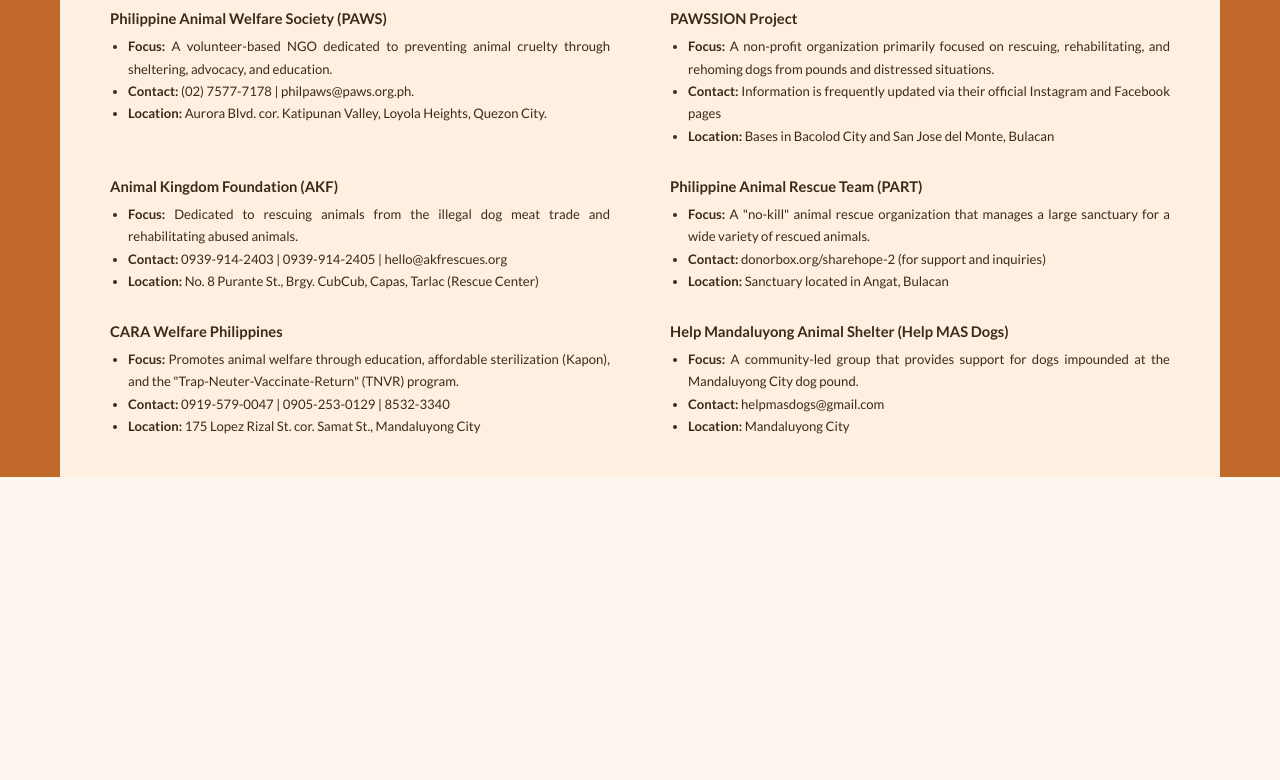
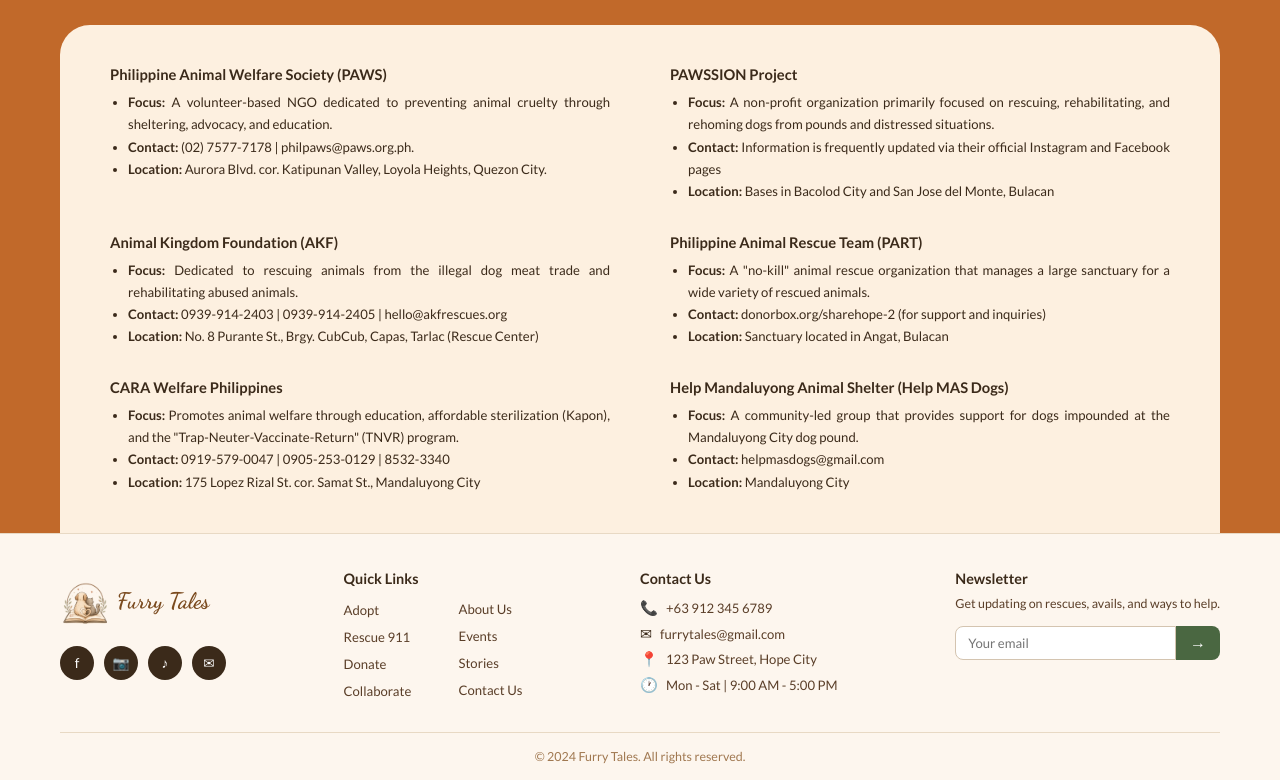
Before and after one commit to JnthnTzn/INF240_NightShfters, a plain HTML site: page Rescue.html in a window 1280 px wide. Shown: the part 1204-1984 px from the top of the page. Before the commit the page ends 1681 px from the top, so only its background shows below. Drawn offline with Linux system fonts and the light colour scheme.

Commit message:
Rescue Page finished.

```diff
--- a/Rescue.css
+++ b/Rescue.css
@@ -1,7 +1,6 @@
 * { margin: 0; padding: 0; box-sizing: border-box; }
 body { font-family: 'Lato', sans-serif; background: #fdf6ee; color: #3b2a1a; }
 
-/* NAV */
 nav {
     display: flex; align-items: center; justify-content: space-between;
     padding: 14px 40px; background: #fdf6ee;
@@ -19,22 +18,21 @@ nav {
     background: #c1692a; color: #fff; border: none;
     padding: 9px 20px; border-radius: 20px; cursor: pointer; font-size: 0.9rem;
 }
+.btn-contact:hover { background: #a0521e; }
 
-/* HERO */
 .hero {
     display: flex; align-items: center; justify-content: space-between;
     padding: 60px 60px 0; background: #fdf6ee; min-height: 520px; position: relative; overflow: hidden;
 }
-.hero-left { max-width: 480px; z-index: 2; }
+.hero-left { max-width: 620px; z-index: 2; }
 .hero-left h1 { font-family: 'Dancing Script', cursive; font-size: 3.2rem; color: #3b2a1a; line-height: 1.1; margin-bottom: 14px; }
 .hero-left p { font-size: 0.95rem; color: #5a3e28; line-height: 1.6; margin-bottom: 30px; }
 
-/* FORM CARD */
 .form-card {
     background: #fff; border-radius: 16px; padding: 24px;
-    box-shadow: 0 4px 20px rgba(0,0,0,0.08); max-width: 440px;
+    box-shadow: 0 4px 20px rgba(0,0,0,0.08); max-width: 580px;
 }
-.form-grid { display: grid; grid-template-columns: 1fr 1fr; gap: 14px; }
+.form-grid { display: grid; grid-template-columns: 1fr 1fr; gap: 14px 40px; }
 .form-field { display: flex; flex-direction: column; gap: 6px; }
 .form-field label { display: flex; align-items: center; gap: 7px; font-size: 0.85rem; font-weight: 700; color: #3b2a1a; }
 .form-field label img { width: 18px; height: 18px; }
@@ -50,7 +48,6 @@ nav {
     display: flex; align-items: center; gap: 10px; cursor: pointer;
     min-height: 52px;
 }
-.upload-box svg { flex-shrink: 0; }
 .upload-text { display: flex; flex-direction: column; gap: 2px; }
 .upload-text p { font-size: 0.78rem; color: #888; line-height: 1.3; }
 .upload-text small { font-size: 0.72rem; color: #aaa; }
@@ -60,17 +57,23 @@ nav {
     padding: 6px 16px; border-radius: 20px; border: 1px solid #d4c4b0;
     background: #fff; font-size: 0.82rem; cursor: pointer; color: #3b2a1a;
 }
-.urgency-btns button.active { background: #c1692a; color: #fff; border-color: #c1692a; }
+.urgency-btns button:nth-child(1) { background: #f6ebdb; border-color: #f6ebdb; }
+.urgency-btns button:nth-child(2) { background: #fbe4c9; border-color: #fbe4c9; }
+.urgency-btns button:nth-child(3) { background: #cf783e; color: #fff; border-color: #cf783e; }
+.urgency-btns button:nth-child(1).selected { background: #c9b89a; border-color: #c9b89a; }
+.urgency-btns button:nth-child(2).selected { background: #d4a87a; border-color: #d4a87a; }
+.urgency-btns button:nth-child(3).selected { background: #8f4e1f; border-color: #8f4e1f; }
 .btn-submit {
     width: 100%; margin-top: 16px; padding: 12px;
     background: #c1692a; color: #fff; border: none; border-radius: 8px;
     font-size: 0.9rem; font-weight: 700; cursor: pointer; letter-spacing: 0.5px;
 }
+.btn-submit:hover { background: #a0521e; }
 
-/* HERO RIGHT */
+
 .hero-right { position: relative; flex-shrink: 0; }
 .hero-right .dog-circle {
-    width: 420px; height: 420px; border-radius: 50%; overflow: hidden;
+    width: 580px; height: 580px; border-radius: 50%; overflow: hidden;
     border: 6px solid #e8d0b0;
 }
 .hero-right .dog-circle img { width: 100%; height: 100%; object-fit: cover; }
@@ -83,8 +86,11 @@ nav {
 .hero-right .quote-bubble p {
     font-family: 'Dancing Script', cursive; font-size: 1rem; color: #fff; line-height: 1.3;
 }
+.heart-message {
+    position: absolute; bottom: 40px; left: 60px;
+    width: 250px; height: auto;
+}
 
-/* HOW IT WORKS */
 .how-section {
     background: #fff; margin: 40px 40px; border-radius: 20px;
     padding: 40px 60px; text-align: center;
@@ -102,11 +108,10 @@ nav {
 .step h3 { font-size: 1rem; font-weight: 700; margin-bottom: 6px; color: #3b2a1a; }
 .step p { font-size: 0.78rem; color: #7a6050; line-height: 1.4; }
 .step-arrow {
-    font-size: 1.4rem; color: #c4a882; margin: 0 8px; padding-top: 24px;
-    letter-spacing: -4px;
+    display: flex; align-items: center; margin: 0 8px; padding-bottom: 40px;
 }
+.step-arrow img { width: 100px; height: 75px; object-fit: contain; }
 
-/* CONTACTS SECTION */
 .contacts-section { background: #c1692a; padding: 50px 60px 0; position: relative; }
 .contacts-section h2 {
     font-family: 'Dancing Script', cursive; font-size: 2.6rem;
@@ -122,5 +127,48 @@ nav {
 .org ul li { font-size: 0.82rem; color: #3b2a1a; line-height: 1.7; text-align: justify; }
 .org ul li b { font-weight: 700; }
 
-/* WAVE DIVIDER */
-.wave-divider { display: block; width: 100%; line-height: 0; }
+.footer { background: #fdf6ee; border-top: 1px solid #e8d9c4; padding: 36px 60px 0; }
+.footer-container { display: flex; justify-content: space-between; align-items: flex-start; gap: 40px; }
+
+.footer-logo { display: flex; flex-direction: column; gap: 16px; min-width: 160px; }
+.footer-logo-content { display: flex; align-items: center; gap: 10px; }
+.footer-logo-content img { height: 60px; }
+.footer-logo-content h3 { font-family: 'Dancing Script', cursive; font-size: 1.4rem; color: #7a4a1e; }
+.footer-socials { display: flex; gap: 10px; }
+.social-icon {
+    width: 34px; height: 34px; border-radius: 50%; background: #3b2a1a;
+    color: #fff; display: flex; align-items: center; justify-content: center;
+    text-decoration: none; font-size: 0.85rem;
+}
+
+.footer-links { display: flex; gap: 40px; }
+.footer-column h4 { font-size: 0.9rem; font-weight: 700; margin-bottom: 12px; color: #3b2a1a; }
+.footer-column ul { list-style: none; display: flex; flex-direction: column; gap: 8px; }
+.footer-column ul li a { text-decoration: none; font-size: 0.82rem; color: #5a3e28; }
+.footer-column ul li a:hover { color: #c1692a; }
+.footer-column:last-child ul { margin-top: 28px; }
+
+.footer-contact h4 { font-size: 0.9rem; font-weight: 700; margin-bottom: 12px; color: #3b2a1a; }
+.contact-item { display: flex; align-items: center; gap: 8px; margin-bottom: 8px; }
+.contact-item span { font-size: 0.9rem; }
+.contact-item p { font-size: 0.82rem; color: #5a3e28; }
+
+.footer-newsletter { min-width: 180px; }
+.footer-newsletter h4 { font-size: 0.9rem; font-weight: 700; margin-bottom: 8px; color: #3b2a1a; }
+.footer-newsletter p { font-size: 0.78rem; color: #5a3e28; margin-bottom: 12px; line-height: 1.5; }
+.newsletter-form { display: flex; gap: 0; }
+.newsletter-input {
+    flex: 1; padding: 8px 12px; border: 1px solid #d4c4b0;
+    border-radius: 8px 0 0 8px; font-size: 0.82rem; outline: none;
+    font-family: 'Lato', sans-serif; background: #fff;
+}
+.newsletter-btn {
+    padding: 8px 14px; background: #4a6741; color: #fff; border: none;
+    border-radius: 0 8px 8px 0; cursor: pointer; font-size: 1rem;
+}
+.newsletter-btn:hover { background: #3a5232; }
+
+.footer-bottom {
+    text-align: center; padding: 16px 0; margin-top: 30px;
+    border-top: 1px solid #e8d9c4; font-size: 0.78rem; color: #a07850;
+}
--- a/Rescue.html
+++ b/Rescue.html
@@ -9,7 +9,6 @@
 </head>
 <body>
 
-    <!-- NAV -->
     <nav>
         <div class="logo">
             <img src="Assets/HomePage/Logo.png" alt="FurryTales Logo">
@@ -31,7 +30,6 @@
         <button class="btn-contact">Contact Us</button>
     </nav>
 
-    <!-- HERO -->
     <section class="hero">
         <div class="hero-left">
             <h1>Be Their Voice</h1>
@@ -39,56 +37,50 @@
 
             <div class="form-card">
                 <div class="form-grid">
-                    <!-- Your Name -->
                     <div class="form-field">
                         <label>
-                            <svg width="18" height="18" viewBox="0 0 24 24" fill="none" stroke="#3b2a1a" stroke-width="2"><circle cx="12" cy="8" r="4"/><path d="M4 20c0-4 3.6-7 8-7s8 3 8 7"/></svg>
+                            <img src="Assets/RescuePage/name.png" alt="Name">
                             Your Name
                         </label>
-                        <input type="text" placeholder="Location">
+                        <input type="text" placeholder="Name">
                     </div>
-                    <!-- Contact Number -->
                     <div class="form-field">
                         <label>
-                            <svg width="18" height="18" viewBox="0 0 24 24" fill="none" stroke="#3b2a1a" stroke-width="2"><path d="M22 16.92v3a2 2 0 01-2.18 2A19.79 19.79 0 013.09 4.18 2 2 0 015.07 2h3a2 2 0 012 1.72c.127.96.361 1.903.7 2.81a2 2 0 01-.45 2.11L9.09 9.91a16 16 0 006.99 7l1.27-1.27a2 2 0 012.11-.45c.907.339 1.85.573 2.81.7A2 2 0 0122 16.92z"/></svg>
+                            <img src="Assets/RescuePage/contact.png" alt="Contact">
                             Contact Number
                         </label>
                         <input type="text" placeholder="Contact No.">
                     </div>
-                    <!-- Location -->
                     <div class="form-field">
                         <label>
-                            <svg width="18" height="18" viewBox="0 0 24 24" fill="none" stroke="#3b2a1a" stroke-width="2"><path d="M21 10c0 7-9 13-9 13S3 17 3 10a9 9 0 0118 0z"/><circle cx="12" cy="10" r="3"/></svg>
+                            <img src="Assets/RescuePage/location.png" alt="Location">
                             Location
                         </label>
                         <input type="text" placeholder="Location">
                     </div>
-                    <!-- Description -->
                     <div class="form-field">
                         <label>
-                            <svg width="18" height="18" viewBox="0 0 24 24" fill="none" stroke="#3b2a1a" stroke-width="2"><path d="M21 15a2 2 0 01-2 2H7l-4 4V5a2 2 0 012-2h14a2 2 0 012 2z"/></svg>
+                            <img src="Assets/RescuePage/description.png" alt="Description">
                             Description
                         </label>
                         <textarea placeholder="Description"></textarea>
                     </div>
-                    <!-- Upload Photo -->
                     <div class="form-field">
                         <label>
-                            <svg width="18" height="18" viewBox="0 0 24 24" fill="none" stroke="#3b2a1a" stroke-width="2"><path d="M23 19a2 2 0 01-2 2H3a2 2 0 01-2-2V8a2 2 0 012-2h4l2-3h6l2 3h4a2 2 0 012 2z"/><circle cx="12" cy="13" r="4"/></svg>
+                            <img src="Assets/RescuePage/upload.png" alt="Upload">
                             Upload Photo
                         </label>
                         <div class="upload-box">
-                            <svg width="22" height="22" viewBox="0 0 24 24" fill="none" stroke="#c4a882" stroke-width="2" flex-shrink="0"><polyline points="16 16 12 12 8 16"/><line x1="12" y1="12" x2="12" y2="21"/><path d="M20.39 18.39A5 5 0 0018 9h-1.26A8 8 0 103 16.3"/></svg>
+                            <img src="Assets/RescuePage/cloud.png" alt="Upload" style="width:22px;height:22px;flex-shrink:0;">
                             <div class="upload-text">
                                 <p>Click to <span>upload</span> or drag and drop</p>
                                 <small>JPG, PNG (Max 10MB)</small>
                             </div>
                         </div>
                     </div>
-                    <!-- Urgency Level -->
                     <div class="form-field">
                         <label>
-                            <svg width="18" height="18" viewBox="0 0 24 24" fill="none" stroke="#3b2a1a" stroke-width="2"><path d="M10.29 3.86L1.82 18a2 2 0 001.71 3h16.94a2 2 0 001.71-3L13.71 3.86a2 2 0 00-3.42 0z"/><line x1="12" y1="9" x2="12" y2="13"/><line x1="12" y1="17" x2="12.01" y2="17"/></svg>
+                            <img src="Assets/RescuePage/urgency.png" alt="Urgency">
                             Urgency Level
                         </label>
                         <div class="urgency-btns">
@@ -106,13 +98,10 @@
             <div class="dog-circle">
                 <img src="Assets/RescuePage/doggyRescue.png" alt="Dog">
             </div>
-            <div class="quote-bubble">
-                <p>One act of kindness can change their story.</p>
-            </div>
+            <img src="Assets/RescuePage/heartMessage.png" alt="Heart Message" class="heart-message">
         </div>
     </section>
 
-    <!-- HOW IT WORKS -->
     <section class="how-section">
         <h2>How It Works</h2>
         <div class="steps">
@@ -121,19 +110,19 @@
                 <h3>Report</h3>
                 <p>Share the details and location of the animal in need.</p>
             </div>
-            <div class="step-arrow">- - - - →</div>
+            <div class="step-arrow"><img src="Assets/RescuePage/arrow.png" alt="arrow"></div>
             <div class="step">
                 <div class="step-icon"><img src="Assets/RescuePage/Heartcircle.png" alt="Respond"></div>
                 <h3>Respond</h3>
                 <p>Our team receives your report and rushes to help.</p>
             </div>
-            <div class="step-arrow">- - - - →</div>
+            <div class="step-arrow"><img src="Assets/RescuePage/arrow.png" alt="arrow"></div>
             <div class="step">
                 <div class="step-icon"><img src="Assets/RescuePage/cross.png" alt="Recover"></div>
                 <h3>Recover</h3>
                 <p>Animal receives medical care, food, and lots of love.</p>
             </div>
-            <div class="step-arrow">- - - - →</div>
+            <div class="step-arrow"><img src="Assets/RescuePage/arrow.png" alt="arrow"></div>
             <div class="step">
                 <div class="step-icon"><img src="Assets/RescuePage/home.png" alt="New Home"></div>
                 <h3>New Home</h3>
@@ -142,7 +131,6 @@
         </div>
     </section>
 
-    <!-- CONTACTS OF RESCUERS -->
     <section class="contacts-section">
         <h2>Contacts of Rescuers</h2>
         <div class="contacts-bg">
@@ -198,6 +186,83 @@
             </div>
         </div>
     </section>
+    <footer class="footer">
+        <div class="footer-container">
+            <div class="footer-section footer-logo">
+                <div class="footer-logo-content">
+                    <img src="Assets/HomePage/Logo.png" alt="FurryTales Logo">
+                    <h3>Furry Tales</h3>
+                </div>
+                <div class="footer-socials">
+                    <a href="#" class="social-icon">f</a>
+                    <a href="#" class="social-icon">📷</a>
+                    <a href="#" class="social-icon">♪</a>
+                    <a href="#" class="social-icon">✉</a>
+                </div>
+            </div>
 
+            <div class="footer-section footer-links">
+                <div class="footer-column">
+                    <h4>Quick Links</h4>
+                    <ul>
+                        <li><a href="#">Adopt</a></li>
+                        <li><a href="#">Rescue 911</a></li>
+                        <li><a href="#">Donate</a></li>
+                        <li><a href="#">Collaborate</a></li>
+                    </ul>
+                </div>
+                <div class="footer-column">
+                    <ul>
+                        <li><a href="#">About Us</a></li>
+                        <li><a href="#">Events</a></li>
+                        <li><a href="#">Stories</a></li>
+                        <li><a href="#">Contact Us</a></li>
+                    </ul>
+                </div>
+            </div>
+
+            <div class="footer-section footer-contact">
+                <h4>Contact Us</h4>
+                <div class="contact-item">
+                    <span>📞</span>
+                    <p>+63 912 345 6789</p>
+                </div>
+                <div class="contact-item">
+                    <span>✉</span>
+                    <p>furrytales@gmail.com</p>
+                </div>
+                <div class="contact-item">
+                    <span>📍</span>
+                    <p>123 Paw Street, Hope City</p>
+                </div>
+                <div class="contact-item">
+                    <span>🕐</span>
+                    <p>Mon - Sat | 9:00 AM - 5:00 PM</p>
+                </div>
+            </div>
+
+            <div class="footer-section footer-newsletter">
+                <h4>Newsletter</h4>
+                <p>Get updating on rescues, avails, and ways to help.</p>
+                <div class="newsletter-form">
+                    <input type="email" placeholder="Your email" class="newsletter-input">
+                    <button class="newsletter-btn">→</button>
+                </div>
+            </div>
+        </div>
+
+        <div class="footer-bottom">
+            <p>&copy; 2024 Furry Tales. All rights reserved.</p>
+        </div>
+    </footer>
+
+<script>
+    document.querySelectorAll('.urgency-btns button').forEach(btn => {
+        btn.addEventListener('click', () => {
+            document.querySelectorAll('.urgency-btns button').forEach(b => b.classList.remove('selected'));
+            btn.classList.add('selected');
+        });
+    });
+</script>
 </body>
 </html>
```
Also changed, not shown: Assets/RescuePage/arrow.png (added), Assets/RescuePage/cloud.png (added), Assets/RescuePage/contact.png (added), Assets/RescuePage/description.png (added), Assets/RescuePage/location.png (added), Assets/RescuePage/name.png (added), Assets/RescuePage/upload.png (added), Assets/RescuePage/urgency.png (added).
